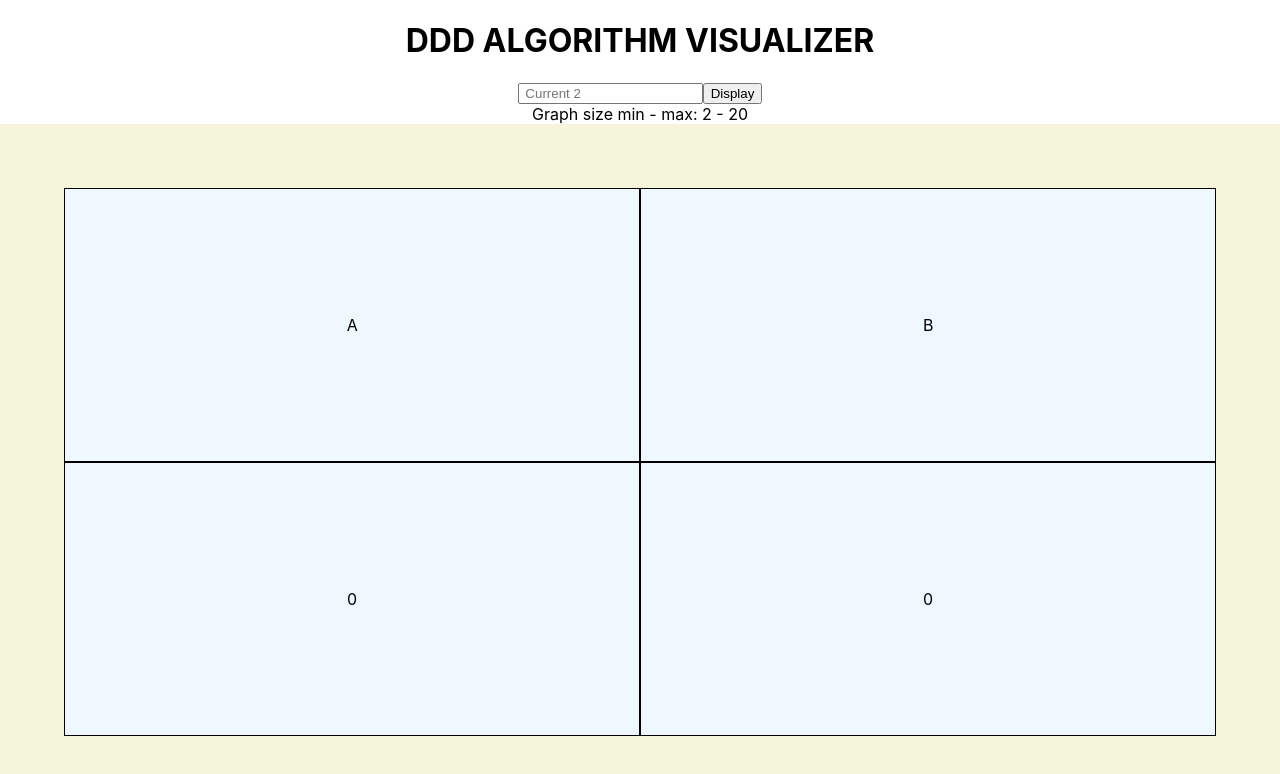
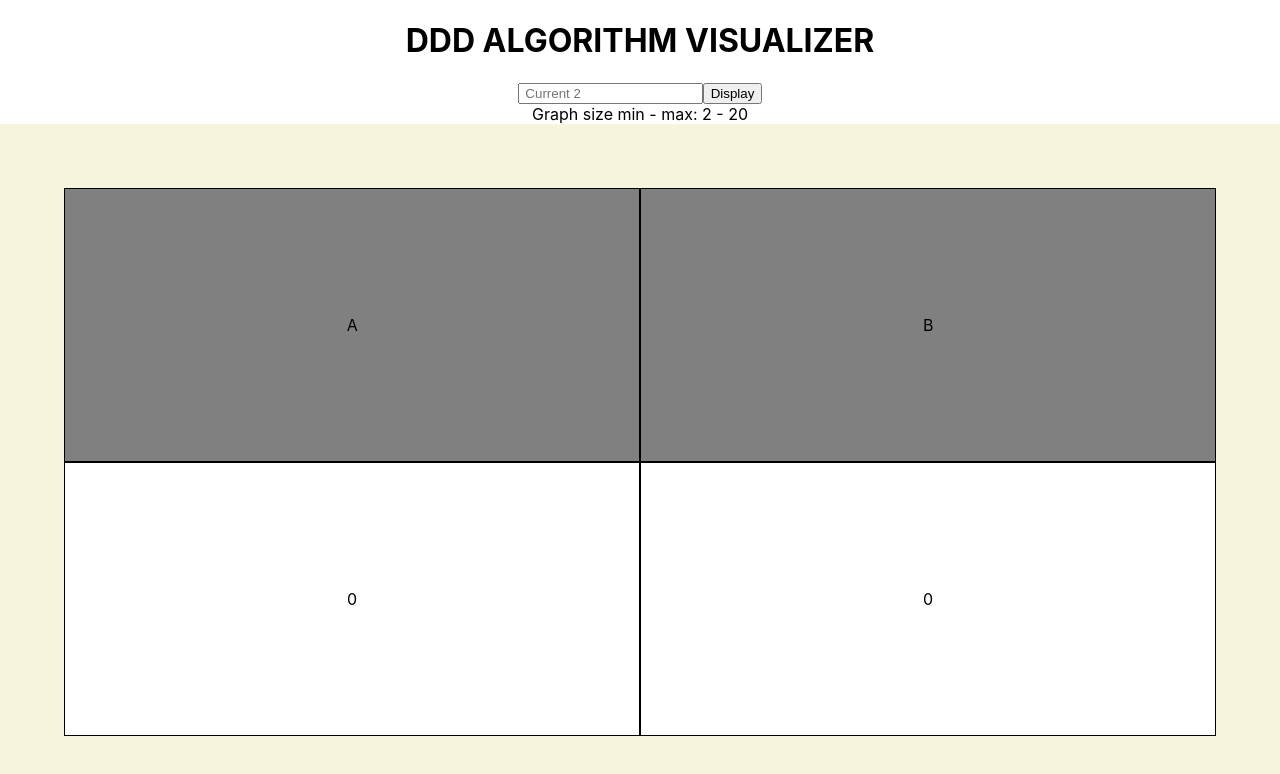
Before and after one commit to 3Dook/algoDisplay, a React (Create React App) app: page / in a window 1280 px wide. Shown: the top 774 px of the page. Built offline with nearby package versions, Linux system fonts and the light colour scheme.

Commit message:
added some visual details and logic to color cell dynamically base on their content; improving the overal visual experience for the user

```diff
--- a/src/components/display.css
+++ b/src/components/display.css
@@ -24,3 +24,7 @@
     align-items: center ;
     justify-content: center;
 }
+
+.cellBlock {
+    background-color: var(--testing);
+}
--- a/src/components/displayGraph.js
+++ b/src/components/displayGraph.js
@@ -44,6 +44,16 @@ function DisplayGraph(props){
         }
     }
 
+    function colorDisplay(cell){
+        if(cell == "A" || cell == "B"){
+            return "gray"
+        } else if (cell == -1){
+            return "black"
+        } else {
+            return "white"
+        }
+    }
+
     return (
         <div
             className="gridContainer"
@@ -59,6 +69,8 @@ function DisplayGraph(props){
                             {row.map((cell, cellIndex)=>{
                                 return(
                                     <div key={cellIndex}
+                                        className="cellBlock"
+
                                         onClick={(e)=>{
                                             handleBlock(e, cell, rowIndex, cellIndex)
                                         }}
@@ -68,6 +80,10 @@ function DisplayGraph(props){
                                         }}
                                         onMouseUp={(e)=>{
                                             handleMouseUp(e, cell, rowIndex, cellIndex)
+                                        }}
+
+                                        style={{
+                                            '--testing': colorDisplay(cell)
                                         }}
                                     >
                                         {cell}
```
